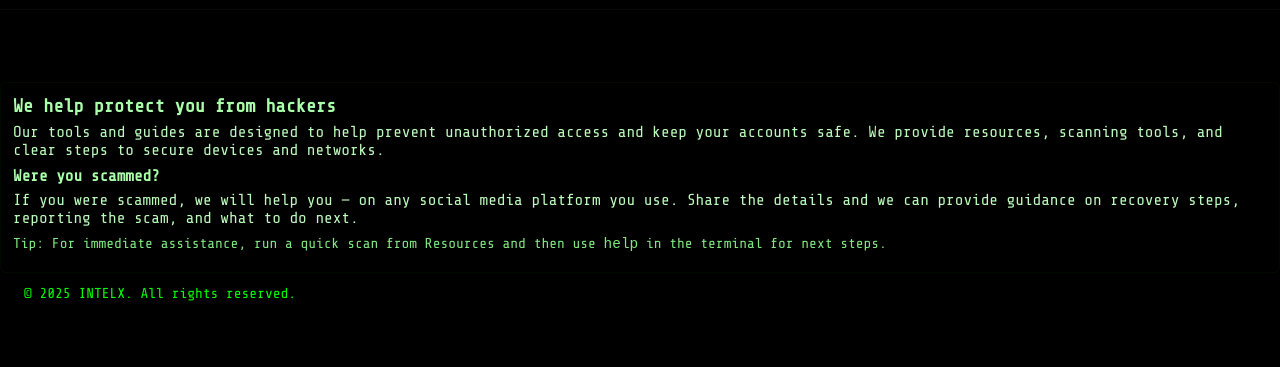
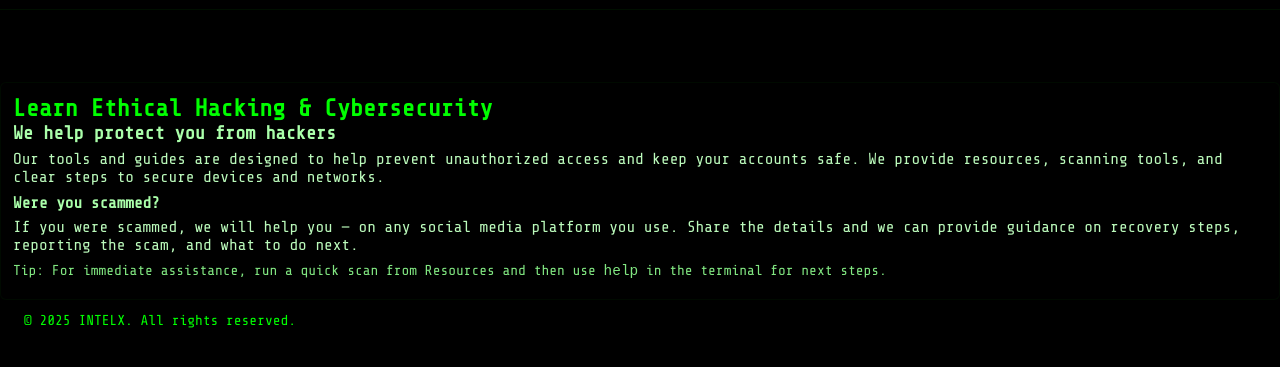
Before and after one commit to MrKnoxx/Intelx, a website: page index.html in a window 1280 px wide. Shown: the part 47-414 px from the top of the page. Drawn offline with nearby package versions, Linux system fonts and the light colour scheme; no server answers.

Commit message:
Update index.html

```diff
--- a/index.html
+++ b/index.html
@@ -57,6 +57,7 @@
         </div>
       </div>
       <div class="home-context">
+        <h1>Learn Ethical Hacking & Cybersecurity </h1>
         <h3>We help protect you from hackers</h3>
         <p>Our tools and guides are designed to help prevent unauthorized access and keep your accounts safe. We provide resources, scanning tools, and clear steps to secure devices and networks.</p>
         <h4>Were you scammed?</h4>
```
